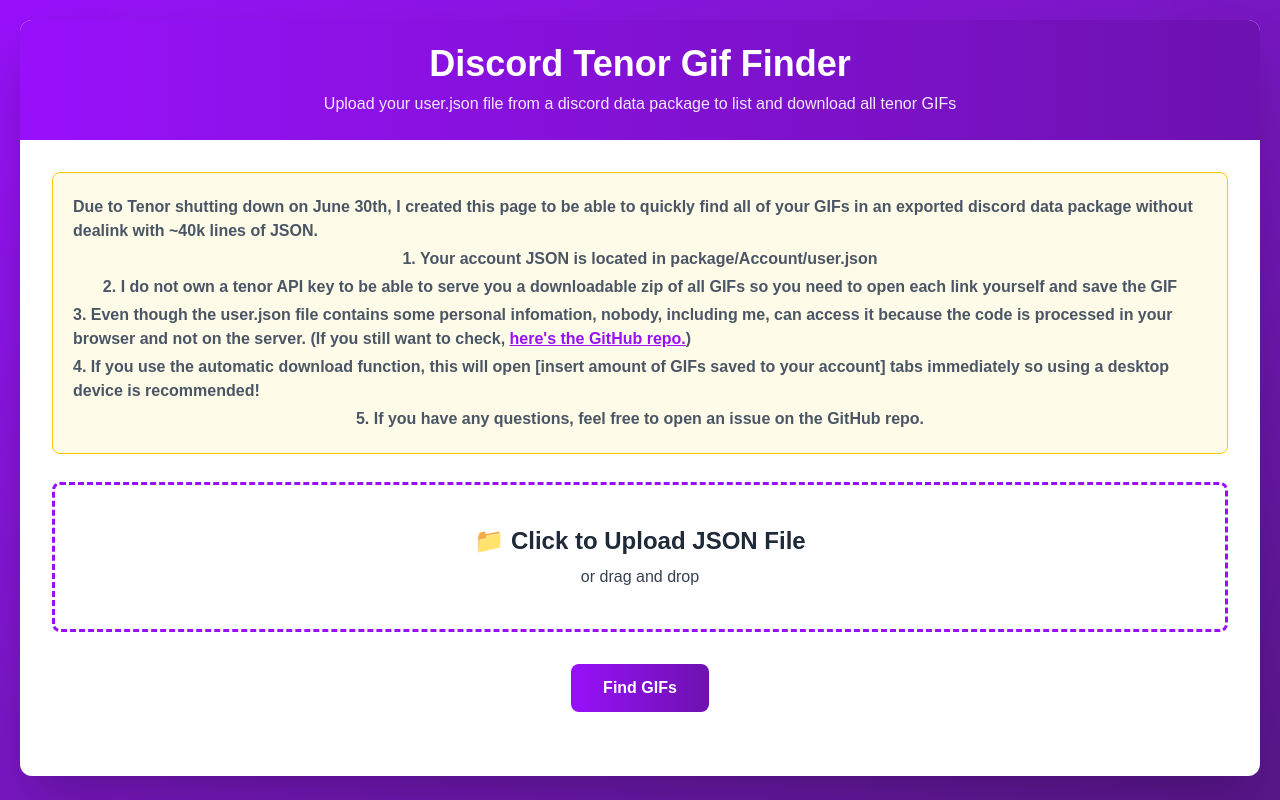
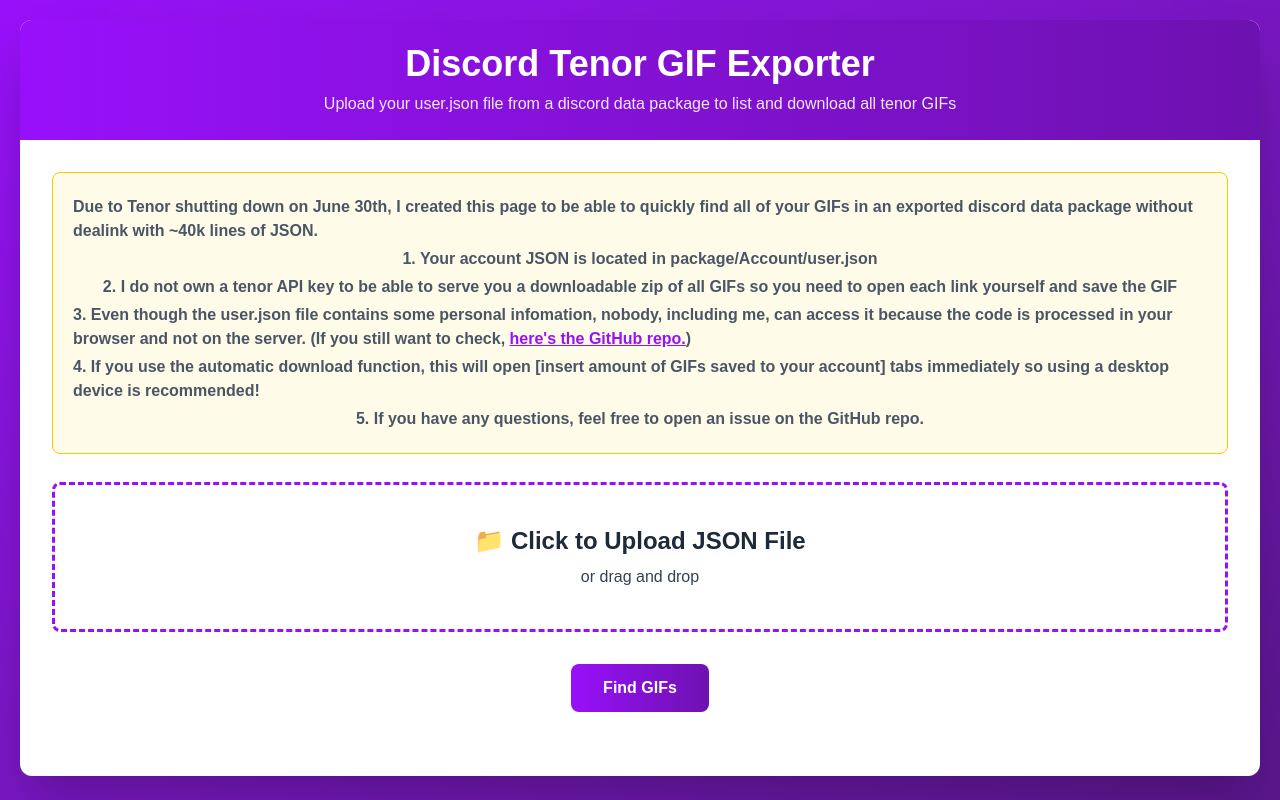
Before and after one commit to SkyKingPX/dc-gif-exporter, a Next.js app: page / in a window 1280 px wide. Built offline with nearby package versions, Linux system fonts and the light colour scheme.

Commit message:
Updated Metadata

```diff
--- a/app/layout.tsx
+++ b/app/layout.tsx
@@ -14,7 +14,7 @@
 
 export const metadata: Metadata = {
   title: "Discord GIF Exporter",
-  description: "Generated by create next app",
+  description: "A Discord GIF exporter designed to help you save all of your GIFs due to Tenor Shutting down on June 30th 2026.",
 };
 
 export default function RootLayout({
--- a/app/page.tsx
+++ b/app/page.tsx
@@ -107,7 +107,7 @@
       <div className="max-w-8xl mx-auto bg-white rounded-xl shadow-2xl overflow-hidden">
         {/* Header */}
         <div className="bg-gradient-to-r from-purple-600 to-purple-800 text-white p-6 text-center">
-          <h1 className="text-4xl font-bold mb-2">Discord Tenor Gif Finder</h1>
+          <h1 className="text-4xl font-bold mb-2">Discord Tenor GIF Exporter</h1>
           <p className="text-purple-100">Upload your user.json file from a discord data package to list and download all tenor GIFs</p>
         </div>
 
```
